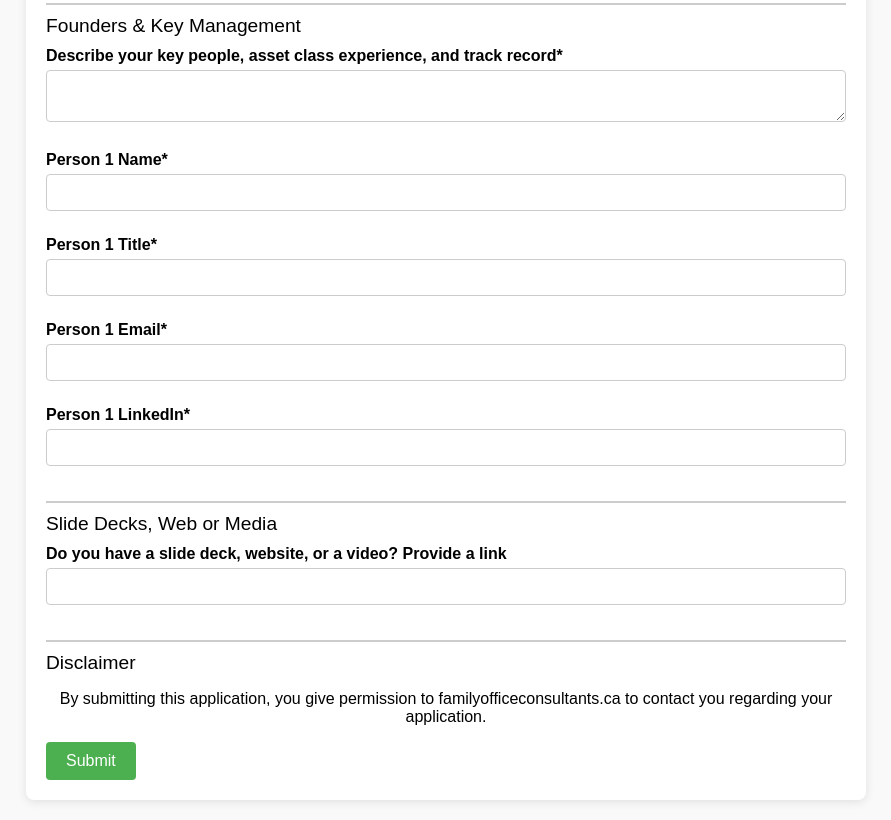
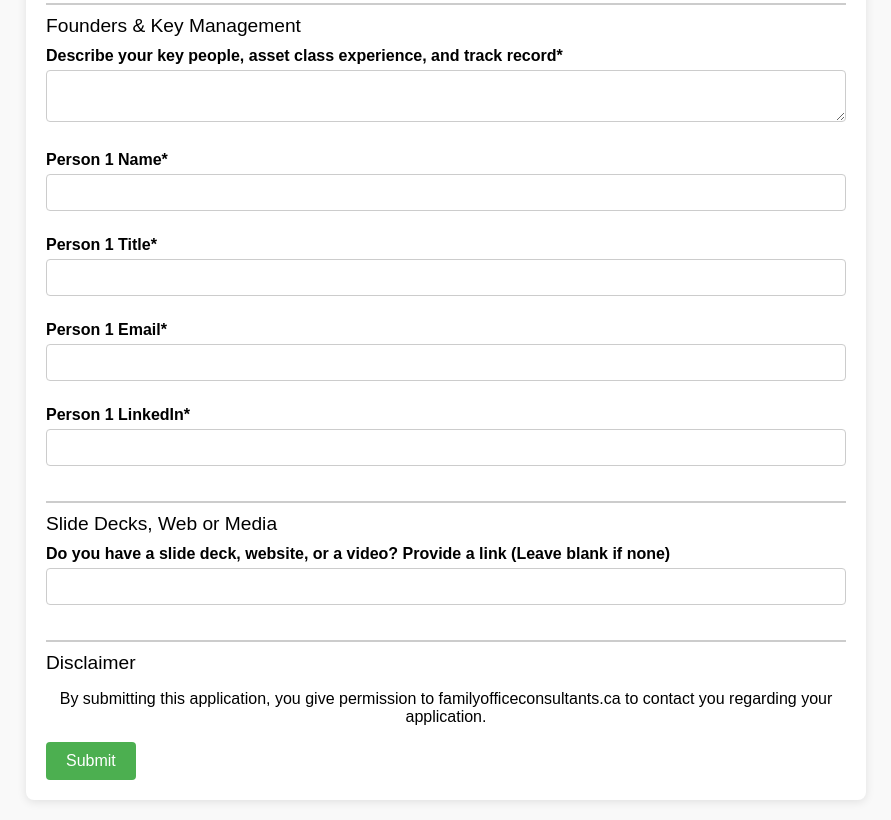
Before and after one commit to lucianlavric/familyofficeproto, a plain HTML site: page investment_submission_form.html in a window 1280 px wide. Shown: the part 1622-2442 px from the top of the page, without its empty margins (194-1085 px from the left). Drawn offline with Linux system fonts and the light colour scheme.

Commit message:
user instructions for fund submission

```diff
--- a/investment_submission_form.html
+++ b/investment_submission_form.html
@@ -176,7 +176,7 @@
 
     <!-- Media Section -->
     <div class="section-title">Slide Decks, Web or Media</div>
-    <label for="media_link">Do you have a slide deck, website, or a video? Provide a link</label>
+    <label for="media_link">Do you have a slide deck, website, or a video? Provide a link (Leave blank if none)</label>
     <input type="url" id="media_link" name="media_link">
 
     <!-- Disclaimer -->
```
